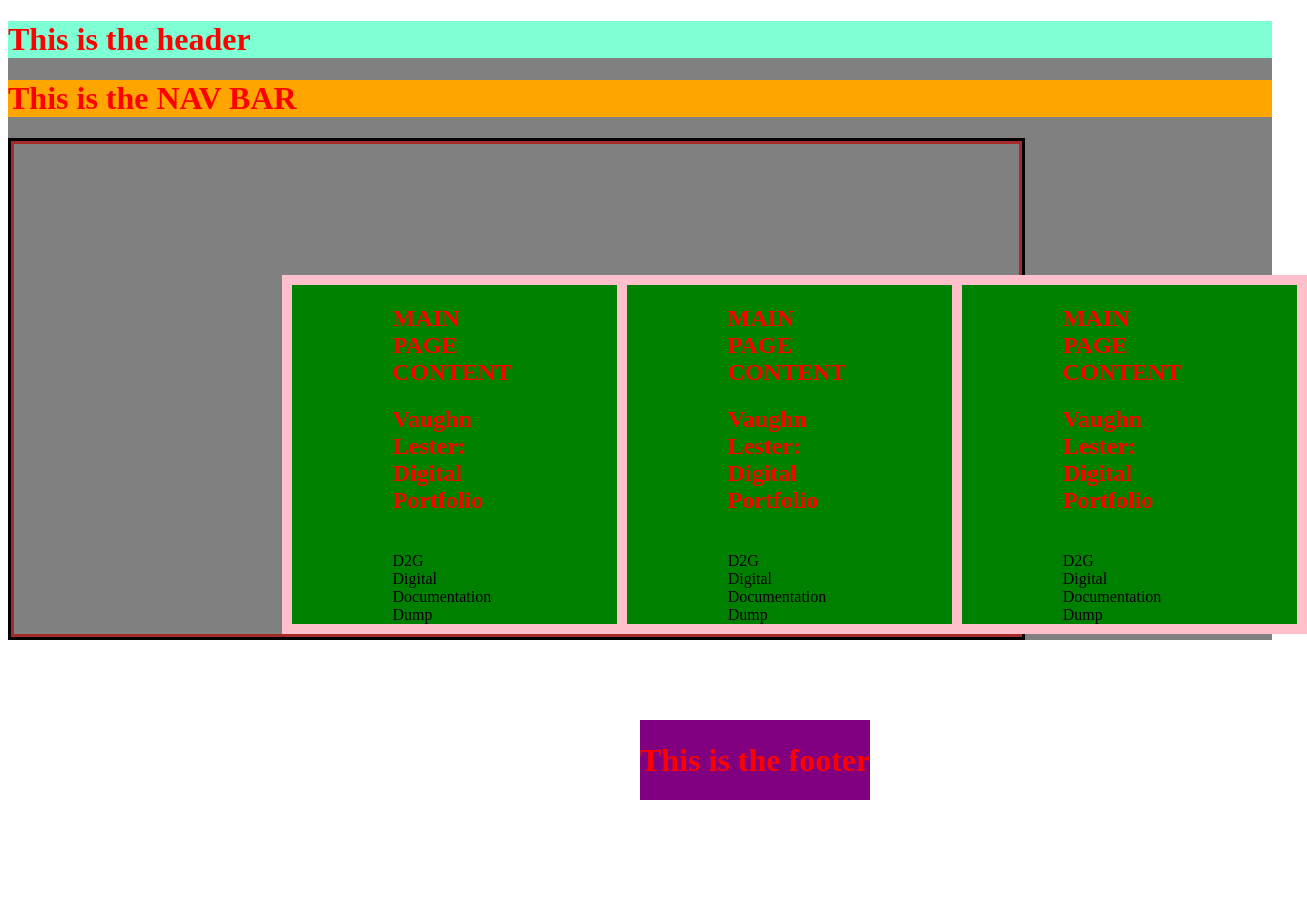
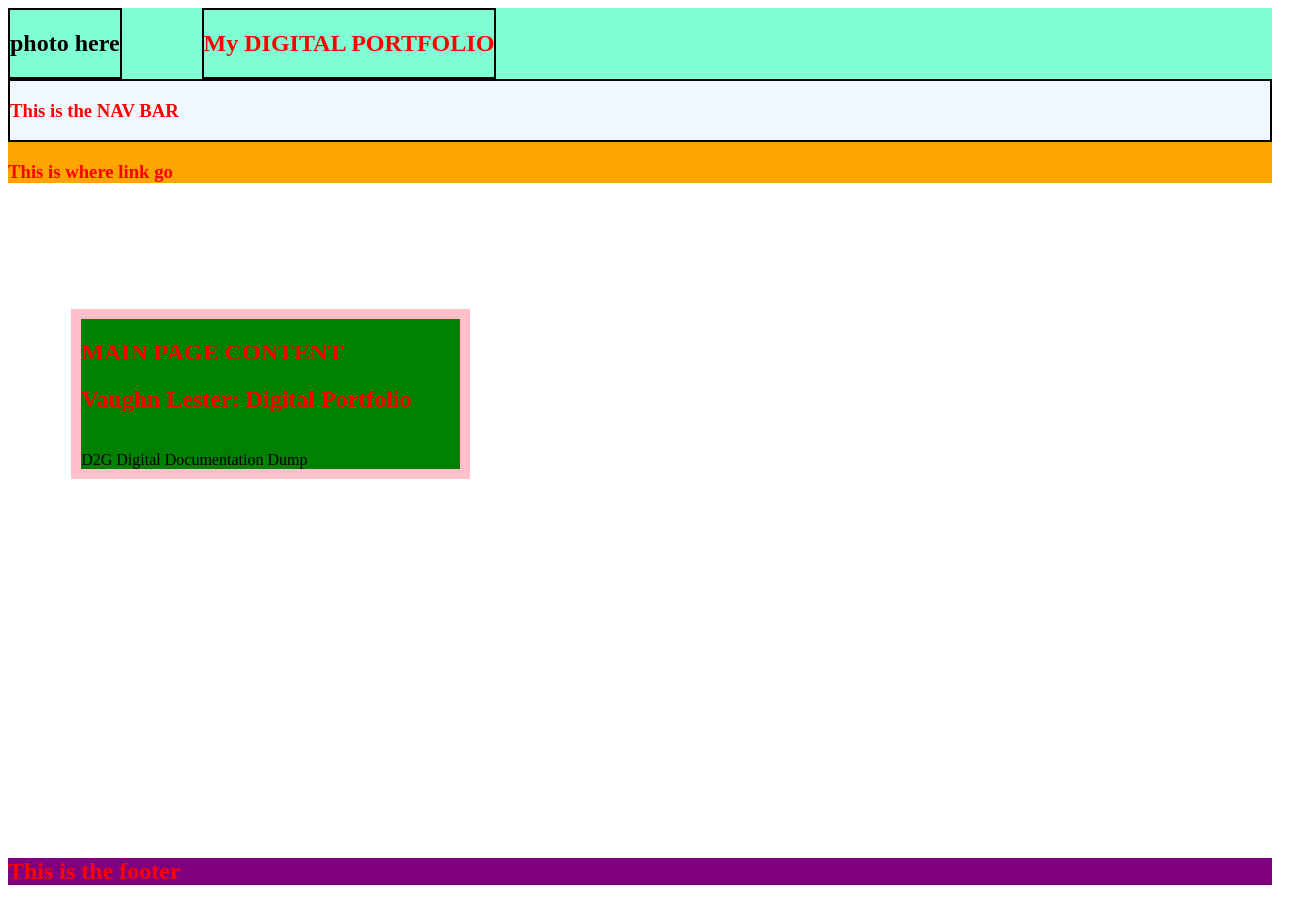
Before and after one commit to VaughnLester/Digital_Portfolio, a React (Vite) app in the folder client/front_end/: page / in a window 1280 px wide. Shown: the whole page, 1307 px wide, since content can reach past the window. Before the commit the page ends 800 px from the top, so only its background shows below. Built offline with nearby package versions, Linux system fonts and the light colour scheme; no server answers.

Commit message:
cleans up app .jsx and moves all component editing to their individual files

```diff
--- a/client/front_end/src/App.jsx
+++ b/client/front_end/src/App.jsx
@@ -11,18 +11,18 @@ const App = () => {
   return (
     <>
     <div className='app'>
-    <Header />
-    <NavBar />
-    <section>
-        <div className='container'>
-            <div className='grid'>
-                <PageContent />
-                <PageContent />
-                <PageContent />
-            </div>
-        </div>
-    </section>
-    <Footer />
+        <section className='Header'>
+            <div className='container'><div className='flex'><Header /></div></div>
+        </section>
+        <section className='NavBar'>
+            <div className='container'><div className='flex'><NavBar /></div></div>
+        </section>
+        <section className='PageContent'>
+            <div className='container'><div className='grid'><PageContent /></div></div>
+        </section>
+        <section className='Footer'>
+                <div className='container'><div className='flex'><Footer /></div></div>
+        </section>
     </div>
     </>
   )
--- a/client/front_end/src/components/footer.jsx
+++ b/client/front_end/src/components/footer.jsx
@@ -3,9 +3,8 @@ import "../components_css/footer.css"
 function footer(){
     return(
         <div className="footer">
-        <h1>This is the footer</h1>
+            <h1>This is the footer</h1>
         </div>
     );
 }
-
 export default footer;
--- a/client/front_end/src/components/header.jsx
+++ b/client/front_end/src/components/header.jsx
@@ -1,10 +1,15 @@
 import "../components_css/header.css"
 
-function header(){
+function Header(){
     return(
-    <div className="header">
-        <h1>This is the header</h1>
-    </div>
+        <header className="header">
+            <div className="headerPhoto">
+                <h2>photo here</h2>
+            </div>
+            <div className="headerText">
+                <h1>My DIGITAL PORTFOLIO</h1>
+            </div>
+        </header>
     );
 }
-export default header;
+export default Header;
--- a/client/front_end/src/components/navbar.jsx
+++ b/client/front_end/src/components/navbar.jsx
@@ -2,8 +2,14 @@ import "../components_css/navbar.css"
 
 function NavBar(){
     return(
-    <div className="navBar">
-    <h1>This is the NAV BAR</h1></div>);
+    <nav className="navBar">
+        <div className="navText">
+            <h1>This is the NAV BAR</h1>
+        </div>
+        <div className="navLinks">
+            <h1>This is where link go</h1>
+        </div>
+    </nav>);
 }
 
 export default NavBar;
--- a/client/front_end/src/components_css/footer.css
+++ b/client/front_end/src/components_css/footer.css
@@ -1,6 +1,4 @@
 .footer{
     background-color: purple;
-    position: fixed;
     bottom: 0%;
-    left: 50%;
 }
--- a/client/front_end/src/components_css/header.css
+++ b/client/front_end/src/components_css/header.css
@@ -1 +1,14 @@
-.header{background-color: aquamarine;}
+.header{
+    background-color: aquamarine;
+    display: flex;
+    align-items: center;
+    gap: 5rem;
+
+}
+.headerPhoto{
+    border: 2px solid black;
+}
+.headerText{
+    border: 2px solid black;
+
+}
--- a/client/front_end/src/components_css/navbar.css
+++ b/client/front_end/src/components_css/navbar.css
@@ -1,2 +1,8 @@
 /* for styling specific to this component, use class names */
 .navBar{background-color: orange;}
+.navText{
+    background-color: aliceblue;
+    border-color: black;
+    border-style: solid;
+    border-width: 2px;
+}
--- a/client/front_end/src/components_css/page_content.css
+++ b/client/front_end/src/components_css/page_content.css
@@ -3,9 +3,8 @@
     border: 10px;
     border-style: solid;
     border-color:pink;
-    margin-left: 80%;
-    margin-right: 30%;
-    margin-top: 39%;
-    padding-left: 30%;
-    padding-right: 70%;
+    margin-top:10%;
+    margin-bottom:30%;
+    margin-left:5%;
+    max-width: 30%;
 }
--- a/client/front_end/src/index.css
+++ b/client/front_end/src/index.css
@@ -1,16 +1,5 @@
 /* for general styling of the whole page */
 h1{color:red}
 .app{
-    background-color: grey;
+
 }
-.container{
-    max-width: 80%;
-    border-style: solid;
-    border-color: black;
-}
-.grid{
-    display: grid;
-    grid-template-columns: auto auto auto;
-    border-style: solid;
-    border-color: brown;
-}
```
Also changed, not shown: client/front_end/src/components/page_content.jsx (+5 -3 lines).
